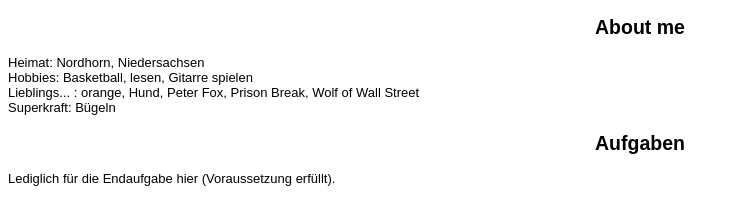
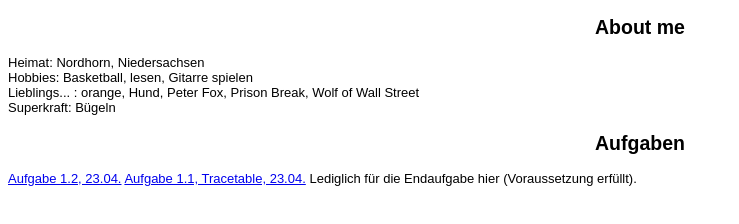
Before and after one commit to Jonas915/eia2_SoSe20, a plain HTML site: page steckbrief/steckbrief.htm in a window 1280 px wide. Shown: the whole page, without its empty margins (0-739 px from the left). Drawn offline with Linux system fonts and the light colour scheme.

Commit message:
Aufgabe 1

```diff
--- a/steckbrief/steckbrief.htm
+++ b/steckbrief/steckbrief.htm
@@ -21,5 +21,7 @@ h2 {
 	<span>Lieblings... : orange, Hund, Peter Fox, Prison Break, Wolf of Wall Street</span><br>
 	<span>Superkraft: Bügeln</span><br>
 	<h2>Aufgaben</h2>
+	<a href="https://jonas915.github.io/eia2_SoSe20/A01/index.html">Aufgabe 1.2, 23.04.</a>
+	<a href="https://jonas915.github.io/eia2_SoSe20/A01">Aufgabe 1.1, Tracetable, 23.04.</a>
 	<span>Lediglich für die Endaufgabe hier (Voraussetzung erfüllt).</span>
 </html>
```
